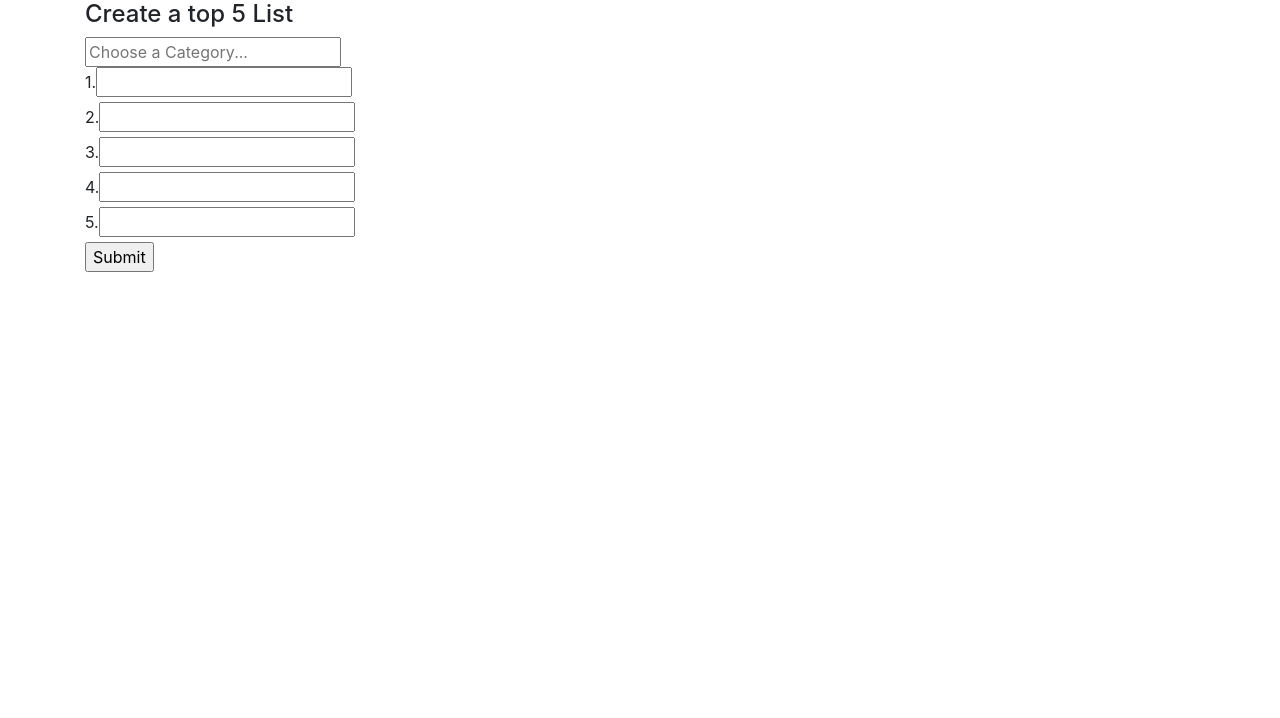
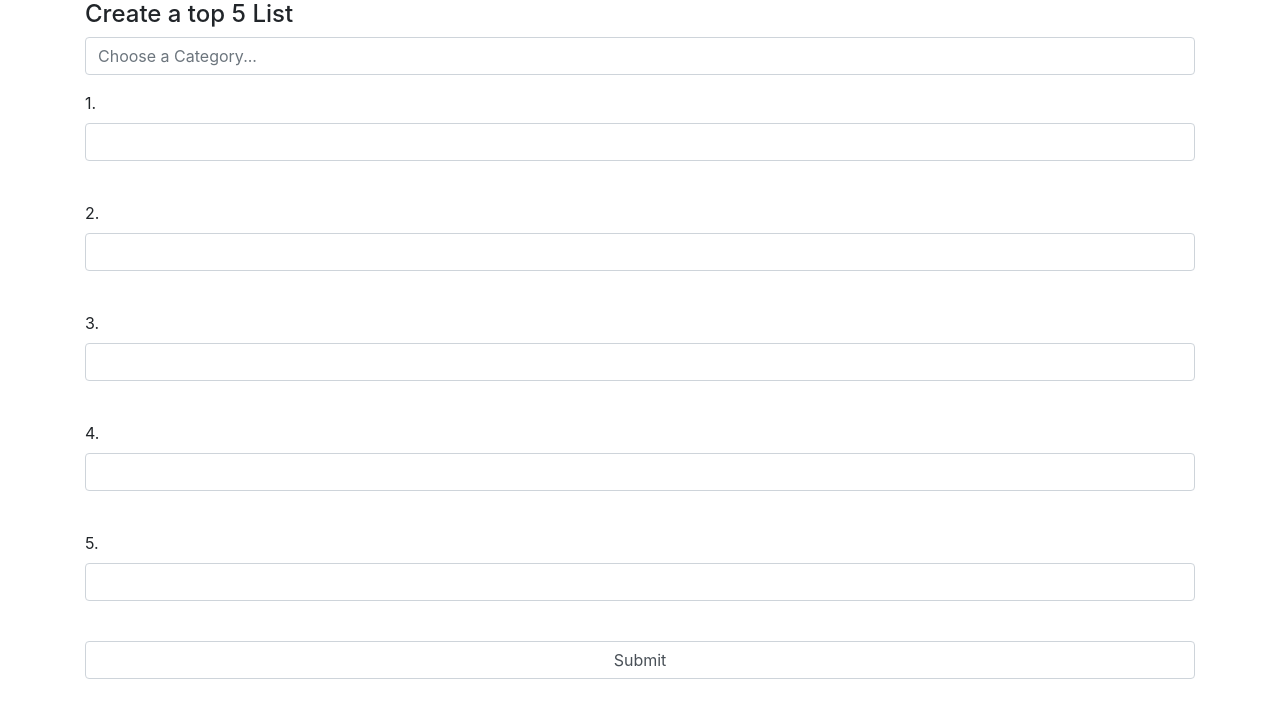
Before and after one commit to ajkelso/Top-Five, a React (Create React App) app in the folder frontend/: page /lists/new in a window 1280 px wide. Shown: the top 718 px of the page. Built offline with nearby package versions, Linux system fonts and the light colour scheme; sample sign-in values are in the browser's storage.

Commit message:
add bootstrap to form

```diff
--- a/frontend/src/components/ListForm.jsx
+++ b/frontend/src/components/ListForm.jsx
@@ -2,6 +2,7 @@ import React, { useState } from 'react'
 import { useDispatch } from 'react-redux'
 import { addUserList } from '../redux/actions/userActions'
 import { useHistory } from "react-router-dom"
+import Form from 'react-bootstrap/Form'
 
 function ListForm(props) {
 
@@ -39,18 +40,38 @@ function ListForm(props) {
             <h4>Create a top 5 List</h4>
 
             <form onSubmit={handleSubmit}>
-                <input type="text" name="category" placeholder="Choose a Category..." onChange={handleChange} value={formData.category}/><br/>
-                <label htmlFor="First">1.</label>
-                <input type="text" name="first" onChange={handleChange} value={formData.first}/><br/>
-                <label htmlFor="Second">2.</label>
-                <input type="text" name="second" onChange={handleChange} value={formData.second}/><br/>
-                <label htmlFor="Third">3.</label>
-                <input type="text" name="third" onChange={handleChange} value={formData.third}/><br/>
-                <label htmlFor="Fourth">4.</label>
-                <input type="text" name="fourth" onChange={handleChange} value={formData.fourth}/><br/>
-                <label htmlFor="Fifth">5.</label>
-                <input type="text" name="fifth" onChange={handleChange} value={formData.fifth}/><br/>
-                <input type="submit"/>
+                <Form.Group controlId="listForm.category">
+                    <Form.Control type="text" name="category" placeholder="Choose a Category..." onChange={handleChange} value={formData.category}/>
+                </Form.Group>
+                <Form.Group controlId="listForm.First">
+                    <Form.Label htmlFor="First">1.</Form.Label>
+                    <Form.Control type="text" name="first" onChange={handleChange} value={formData.first}/><br/>
+                </Form.Group>
+
+                <Form.Group controlId="listForm.Second">
+                    <Form.Label htmlFor="Second">2.</Form.Label>
+                    <Form.Control type="text" name="second" onChange={handleChange} value={formData.second}/><br/>
+                </Form.Group>
+
+                <Form.Group controlId="listForm.Third">
+                    <Form.Label htmlFor="Third">3.</Form.Label>
+                    <Form.Control type="text" name="third" onChange={handleChange} value={formData.third}/><br/>
+                </Form.Group>
+
+                <Form.Group controlId="listForm.Fourth">
+                    <Form.Label htmlFor="Fourth">4.</Form.Label>
+                    <Form.Control type="text" name="fourth" onChange={handleChange} value={formData.fourth}/><br/>
+                </Form.Group>
+
+                <Form.Group controlId="listForm.Fifth">
+                    <Form.Label htmlFor="Fifth">5.</Form.Label>
+                    <Form.Control type="text" name="fifth" onChange={handleChange} value={formData.fifth}/><br/>
+                </Form.Group>
+
+                <Form.Group controlId="listForm.Submit">
+                    <Form.Control type="submit"/>
+                </Form.Group>
+
             </form>
         </div>
     )
```
Also changed, not shown: 2 other files (tests, documents, lock files or other folders).
